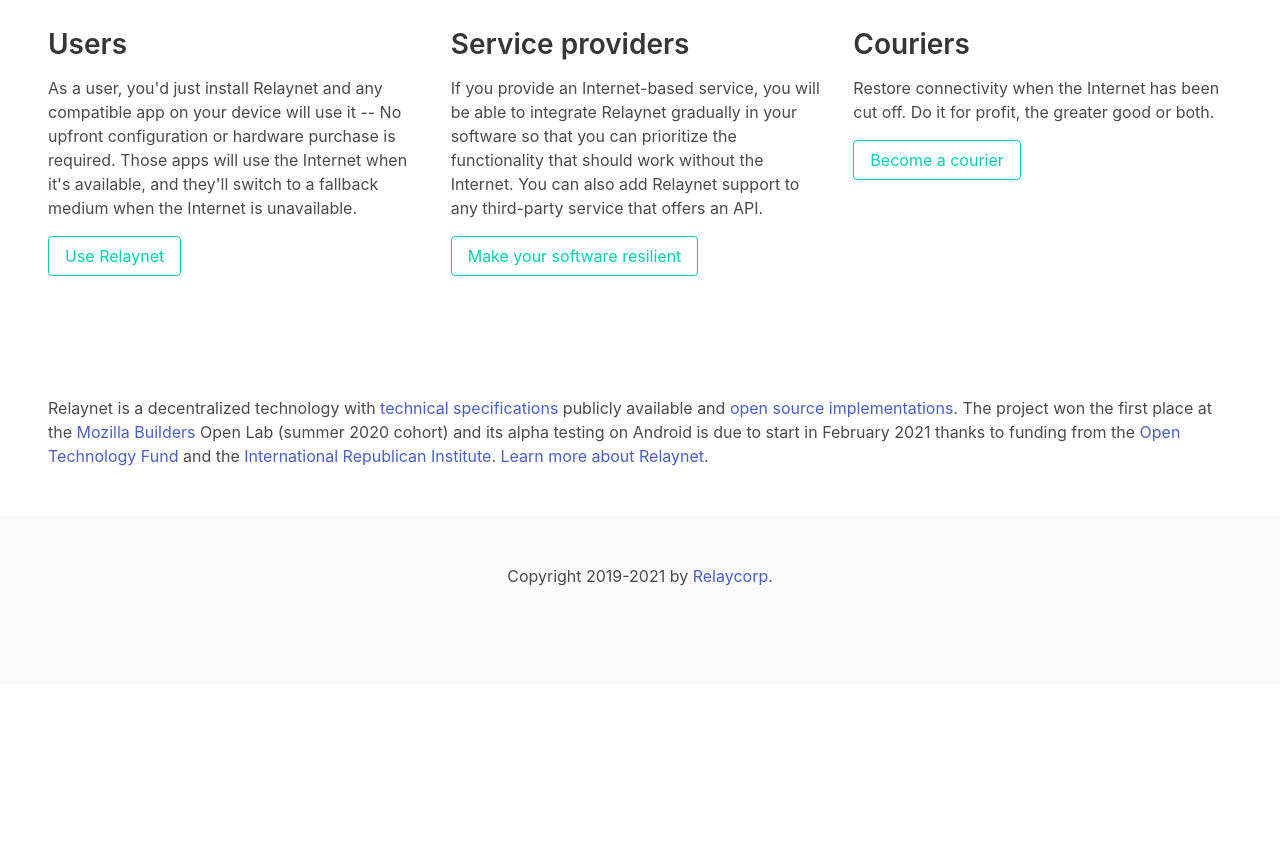
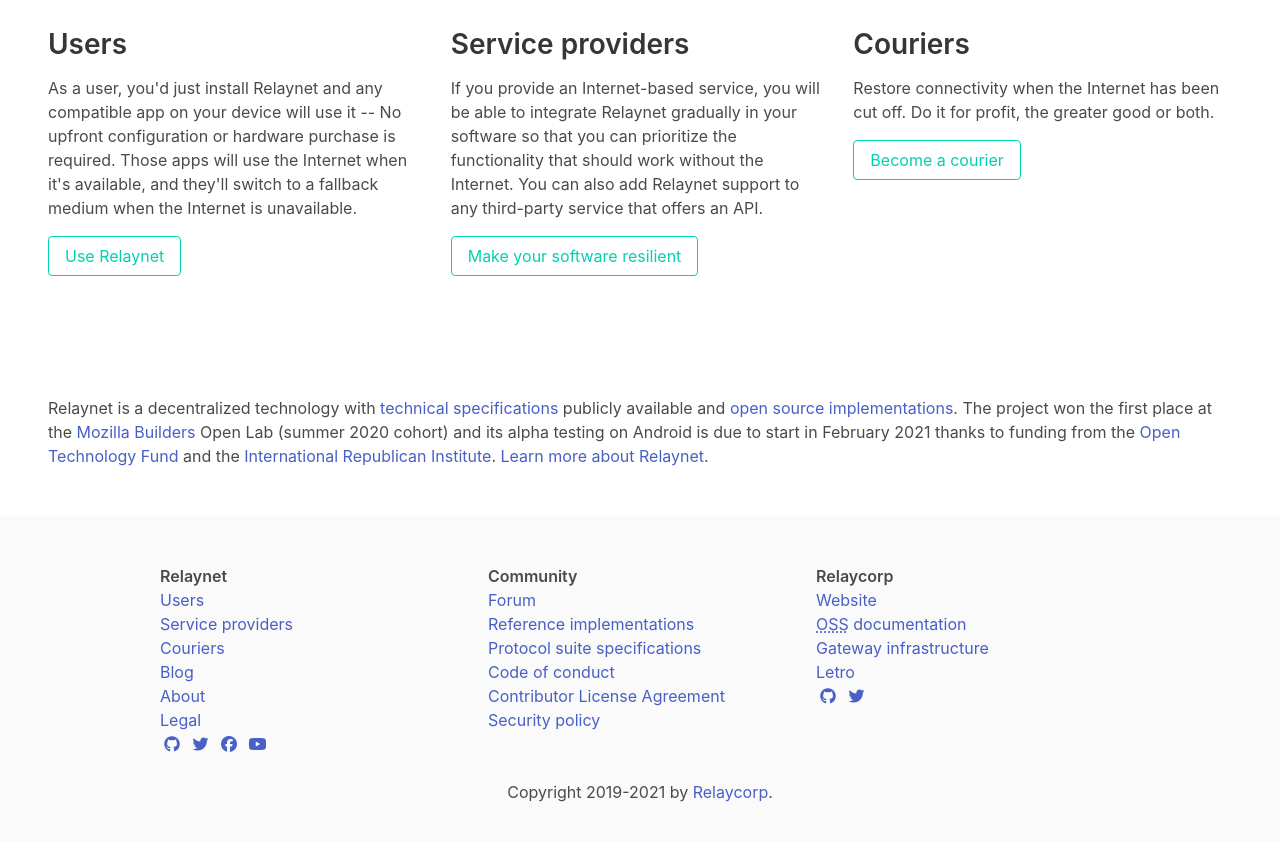
Before and after one commit to AwalaApp/network-website, a Jekyll site: the page built from index.md, in a window 1280 px wide and 900 px high, scrolled down 855 px. Shown: the top 841 px of the window. Built offline with Jekyll 4.4.1, drawn with Linux system fonts in a browser that asks for light colours; nearby versions of some CDN libraries; before the commit the page ends 1539 px from its top, so only the background shows below that.

Commit message:
complete footer

```diff
--- a/_includes/footer.html
+++ b/_includes/footer.html
@@ -1,7 +1,77 @@
 <footer class="footer">
-    <div class="content has-text-centered">
-        <p>
-            Copyright 2019-2021 by <a href="https://relaycorp.tech">Relaycorp</a>.
-        </p>
+    <div class="container is-max-desktop">
+        <div class="columns">
+            <div class="column">
+                <p class="has-text-weight-semibold">Relaynet</p>
+                <ul>
+                    <li><a href="{% link users.md %}">Users</a></li>
+                    <li><a href="{% link service-providers.md %}">Service providers</a></li>
+                    <li><a href="{% link couriers.md %}">Couriers</a></li>
+                    <li><a href="{% link blog/index.html %}">Blog</a></li>
+                    <li><a href="{% link about.md %}">About</a></li>
+                    <li><a href="{% link legal/index.md %}">Legal</a></li>
+                    <li>
+                        <a href="https://github.com/relaynet" title="Relaynet on GitHub" class="icon">
+                            <i class="fab fa-github"></i>
+                        </a>
+                        <a href="https://twitter.com/relaynet_" title="Relaynet on Twitter" class="icon">
+                            <i class="fab fa-twitter"></i>
+                        </a>
+                        <a href="https://www.facebook.com/relaynet" title="Relaynet on Facebook" class="icon">
+                            <i class="fab fa-facebook"></i>
+                        </a>
+                        <a href="https://www.youtube.com/channel/UCo-KmDc5Cem1n-6yxYBRmNw" title="Relaynet on YouTube"
+                           class="icon">
+                            <i class="fab fa-youtube"></i>
+                        </a>
+                    </li>
+                </ul>
+            </div>
+
+            <div class="column">
+                <p class="has-text-weight-semibold">Community</p>
+                <ul>
+                    <li><a href="https://community.relaynet.network/">Forum</a></li>
+                    <li><a href="https://github.com/search?q=topic%3Arelaynet+org%3Arelaycorp">Reference implementations</a></li>
+                    <li><a href="https://specs.relaynet.network/">Protocol suite specifications</a></li>
+                    <li><a href="https://github.com/relaycorp/.github/blob/master/CODE_OF_CONDUCT.md">Code of
+                        conduct</a></li>
+                    <li><a href="https://relaycorp.tech/cla/">Contributor License Agreement</a></li>
+                    <li><a href="https://github.com/relaycorp/.github/blob/master/SECURITY.md">Security policy</a></li>
+                </ul>
+            </div>
+
+            <div class="column">
+                <p class="has-text-weight-semibold">Relaycorp</p>
+                <ul>
+                    <li><a href="https://relaycorp.tech">Website</a></li>
+                    <li><a href="https://docs.relaycorp.tech">
+                        <abbr title="Open Source Software">OSS</abbr>
+                        documentation</a>
+                    </li>
+                    <li><a href="https://github.com/relaycorp/cloud-gateway">Gateway infrastructure</a></li>
+                    <li>
+                        <a
+                            href="https://letro.app/en/"
+                            title="Like email, but end-to-end encrypted, spam-free, phishing-free and works without the Internet too"
+                        >Letro</a>
+                    </li>
+                    <li>
+                        <a href="https://github.com/relaycorp" title="Relaycorp on GitHub" class="icon">
+                            <i class="fab fa-github"></i>
+                        </a>
+                        <a href="https://twitter.com/RelaycorpHQ" title="Relaycorp on Twitter" class="icon">
+                            <i class="fab fa-twitter"></i>
+                        </a>
+                    </li>
+                </ul>
+            </div>
+        </div>
+
+        <div class="content has-text-centered">
+            <p>
+                Copyright 2019-2021 by <a href="https://relaycorp.tech">Relaycorp</a>.
+            </p>
+        </div>
     </div>
 </footer>
```
